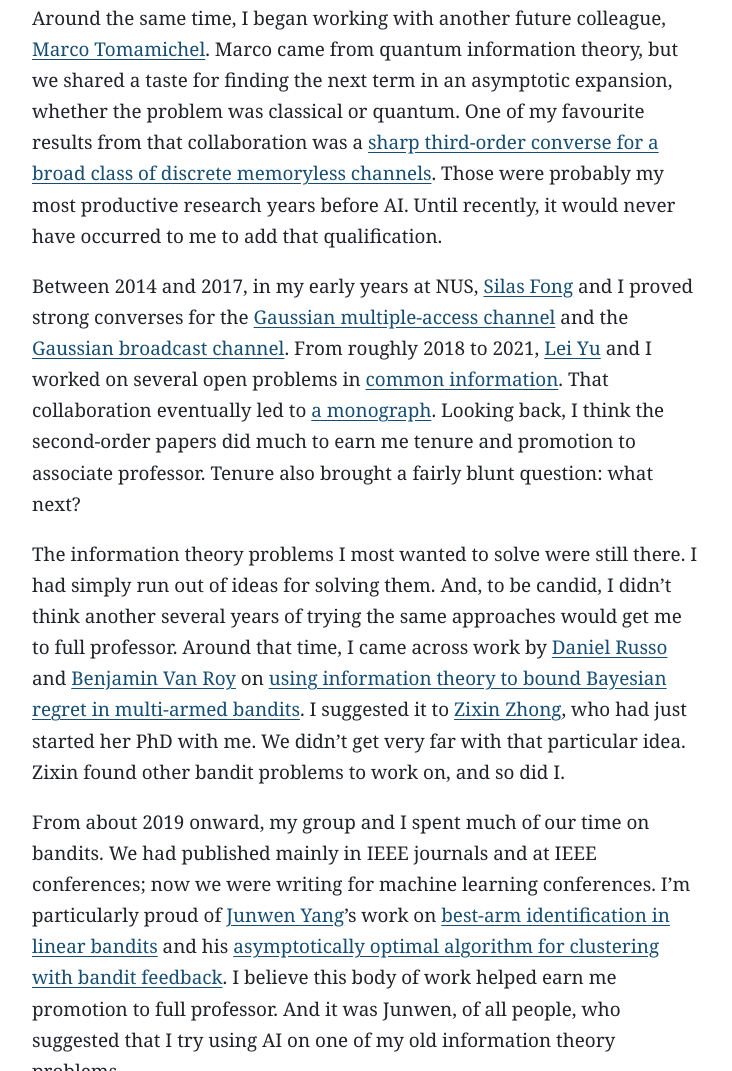
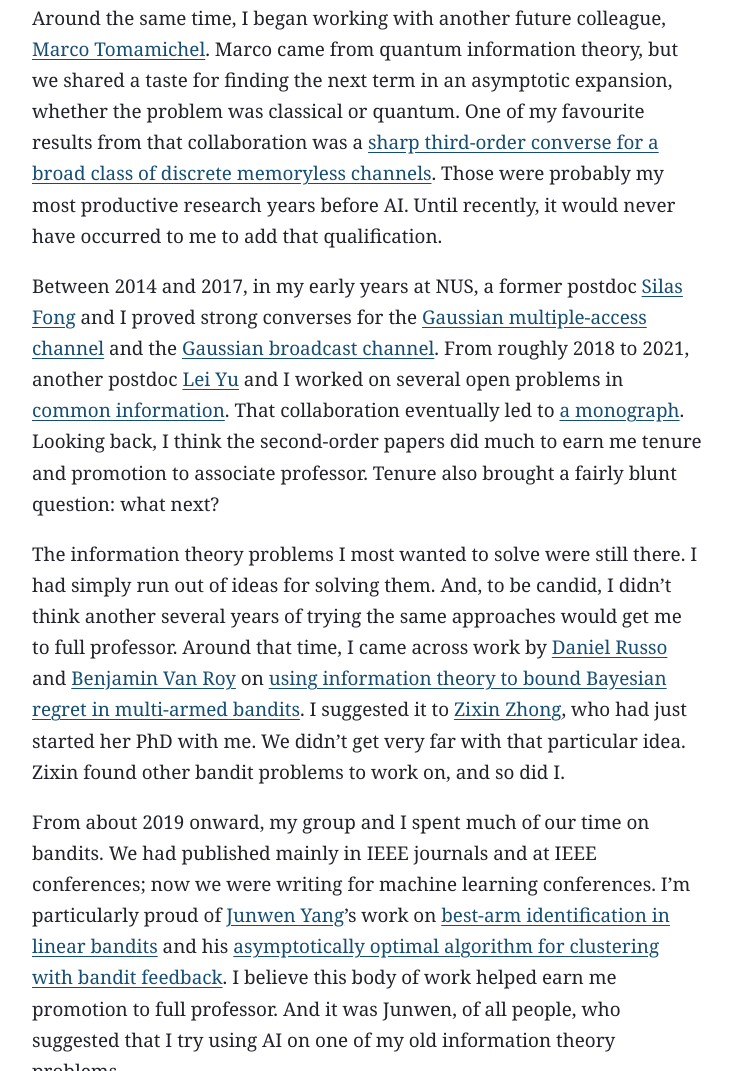
Before and after one commit to vyftan/vyftan.github.io, a plain HTML site: page research_journey.html in a window 1280 px wide. Shown: the part 2518-3589 px from the top of the page, without its empty margins (272-1004 px from the left). Drawn offline with Linux system fonts and the light colour scheme.

Commit message:
Update research_journey.html

```diff
--- a/research_journey.html
+++ b/research_journey.html
@@ -35,7 +35,7 @@ a { color: #164e73; text-underline-offset: .14em; }
 
 <p>Around the same time, I began working with another future colleague, <a href="https://www.marcotom.info/">Marco Tomamichel</a>. Marco came from quantum information theory, but we shared a taste for finding the next term in an asymptotic expansion, whether the problem was classical or quantum. One of my favourite results from that collaboration was a <a href="https://doi.org/10.1109/TIT.2013.2276077">sharp third-order converse for a broad class of discrete memoryless channels</a>. Those were probably my most productive research years before AI. Until recently, it would never have occurred to me to add that qualification.</p>
 
-<p>Between 2014 and 2017, in my early years at NUS, <a href="https://sites.google.com/site/silaslikhangfong/">Silas Fong</a> and I proved strong converses for the <a href="https://ieeexplore.ieee.org/document/7471493">Gaussian multiple-access channel</a> and the <a href="https://ieeexplore.ieee.org/document/8039218">Gaussian broadcast channel</a>. From roughly 2018 to 2021, <a href="https://lei-yu.github.io/">Lei Yu</a> and I worked on several open problems in <a href="https://ieeexplore.ieee.org/document/8974249">common information</a>. That collaboration eventually led to <a href="https://arxiv.org/abs/2211.01788">a monograph</a>. Looking back, I think the second-order papers did much to earn me tenure and promotion to associate professor. Tenure also brought a fairly blunt question: what next?</p>
+<p>Between 2014 and 2017, in my early years at NUS, a former postdoc <a href="https://sites.google.com/site/silaslikhangfong/">Silas Fong</a> and I proved strong converses for the <a href="https://ieeexplore.ieee.org/document/7471493">Gaussian multiple-access channel</a> and the <a href="https://ieeexplore.ieee.org/document/8039218">Gaussian broadcast channel</a>. From roughly 2018 to 2021, another postdoc <a href="https://lei-yu.github.io/">Lei Yu</a> and I worked on several open problems in <a href="https://ieeexplore.ieee.org/document/8974249">common information</a>. That collaboration eventually led to <a href="https://arxiv.org/abs/2211.01788">a monograph</a>. Looking back, I think the second-order papers did much to earn me tenure and promotion to associate professor. Tenure also brought a fairly blunt question: what next?</p>
 
 <p>The information theory problems I most wanted to solve were still there. I had simply run out of ideas for solving them. And, to be candid, I didn’t think another several years of trying the same approaches would get me to full professor. Around that time, I came across work by <a href="https://djrusso.github.io/">Daniel Russo</a> and <a href="https://web.stanford.edu/~bvr/">Benjamin Van Roy</a> on <a href="https://www.jmlr.org/papers/v17/14-087.html">using information theory to bound Bayesian regret in multi-armed bandits</a>. I suggested it to <a href="https://zixinzh.github.io/homepage/">Zixin Zhong</a>, who had just started her PhD with me. We didn’t get very far with that particular idea. Zixin found other bandit problems to work on, and so did I.</p>
 
```
